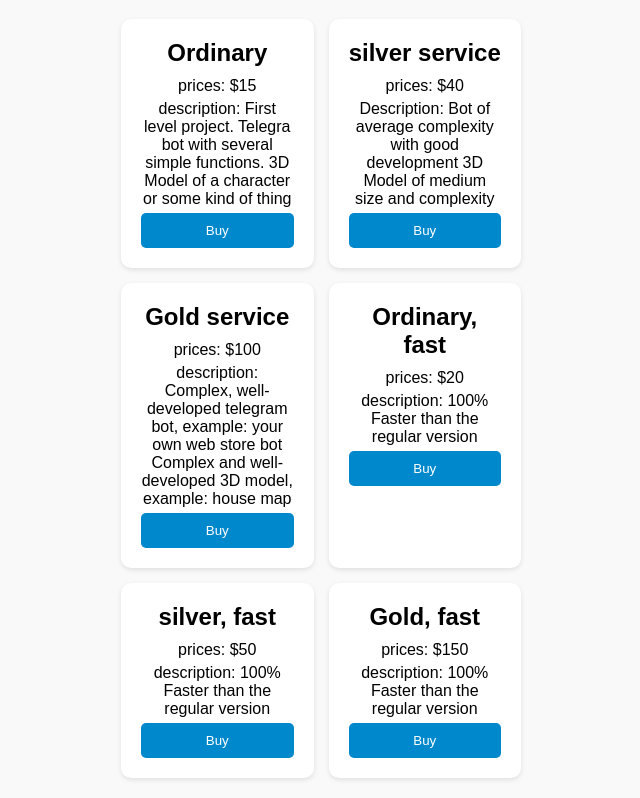
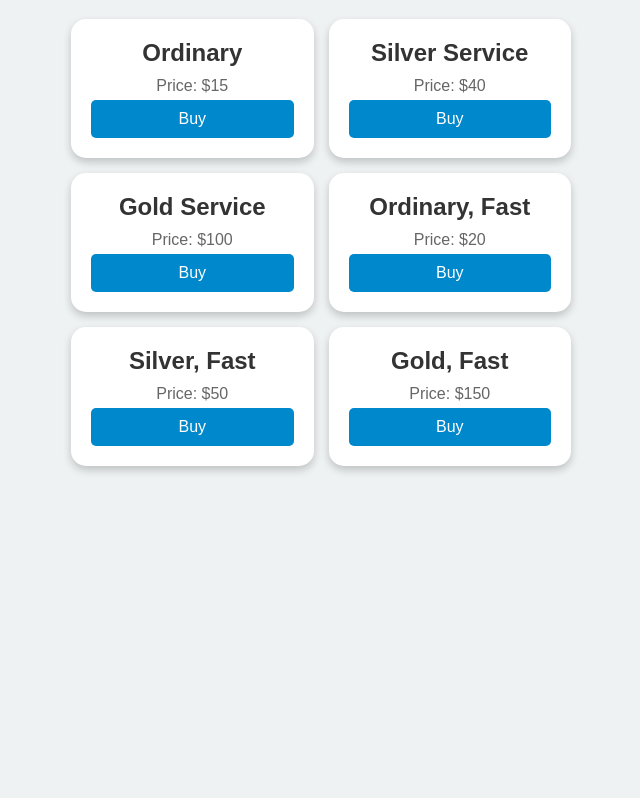
Before and after one commit to parfenmarkevich/telegram-webapp, a plain HTML site: page index.html in a window 1280 px wide. Shown: the part 81-879 px from the top of the page, without its empty margins (319-959 px from the left). After the commit the page ends 800 px from the top, so only its background shows below. Drawn offline with Linux system fonts and the light colour scheme.

Commit message:
?????? ????????? ????????

```diff
--- a/index.html
+++ b/index.html
@@ -3,11 +3,11 @@
 <head>
     <meta charset="UTF-8">
     <meta name="viewport" content="width=device-width, initial-scale=1.0">
-    <title>Freelance services</title>
+    <title>Freelance Services</title>
     <style>
         body {
-            font-family: Arial, sans-serif;
-            background-color: #f9f9f9;
+            font-family: 'Arial', sans-serif;
+            background-color: #eef2f3;
             margin: 0;
             padding: 20px;
             text-align: center;
@@ -16,20 +16,26 @@
             display: grid;
             grid-template-columns: repeat(2, 1fr);
             gap: 15px;
-            max-width: 400px;
+            max-width: 500px;
             margin: auto;
         }
         .item {
             background: white;
             padding: 20px;
-            border-radius: 10px;
-            box-shadow: 0 2px 5px rgba(0, 0, 0, 0.1);
+            border-radius: 15px;
+            box-shadow: 0 4px 8px rgba(0, 0, 0, 0.2);
+            transition: transform 0.3s ease-in-out;
+        }
+        .item:hover {
+            transform: scale(1.05);
         }
         .item h2 {
             margin: 0 0 10px;
+            color: #333;
         }
         .item p {
             margin: 5px 0;
+            color: #666;
         }
         .item button {
             background: #0088cc;
@@ -39,6 +45,33 @@
             width: 100%;
             border-radius: 5px;
             cursor: pointer;
+            font-size: 16px;
+        }
+        .item button:hover {
+            background: #0077b3;
+        }
+        .modal {
+            display: none;
+            position: fixed;
+            z-index: 1;
+            left: 0;
+            top: 0;
+            width: 100%;
+            height: 100%;
+            background-color: rgba(0,0,0,0.5);
+        }
+        .modal-content {
+            background-color: white;
+            margin: 10% auto;
+            padding: 20px;
+            border-radius: 10px;
+            width: 80%;
+            max-width: 400px;
+        }
+        .close {
+            float: right;
+            font-size: 24px;
+            cursor: pointer;
         }
     </style>
 </head>
@@ -47,47 +80,61 @@
     <div class="container">
         <div class="item">
             <h2>Ordinary</h2>
-            <p>prices: $15</p>
-            <p>description: First level project.
-               Telegra bot with several simple functions.
-
-               3D Model of a character or some kind of thing </p>
-            <button>Buy</button>
+            <p>Price: $15</p>
+            <button onclick="openModal('ordinary')">Buy</button>
         </div>
         <div class="item">
-            <h2>silver service</h2>
-            <p>prices: $40</p>
-            <p>Description: Bot of average complexity with good development
-
-               3D Model of medium size and complexity</p>
-            <button>Buy</button>
+            <h2>Silver Service</h2>
+            <p>Price: $40</p>
+            <button onclick="openModal('silver')">Buy</button>
         </div>
         <div class="item">
-            <h2>Gold service</h2>
-            <p>prices: $100</p>
-            <p>description: Сomplex, well-developed telegram bot, example: your own web store bot
-
-                Сomplex and well-developed 3D model, example: house map</p>
-            <button>Buy</button>
+            <h2>Gold Service</h2>
+            <p>Price: $100</p>
+            <button onclick="openModal('gold')">Buy</button>
         </div>
         <div class="item">
-            <h2>Ordinary, fast</h2>
-            <p>prices: $20</p>
-            <p>description: 100% Faster than the regular version</p>
-            <button>Buy</button>
+            <h2>Ordinary, Fast</h2>
+            <p>Price: $20</p>
+            <button onclick="openModal('ordinaryFast')">Buy</button>
         </div>
         <div class="item">
-            <h2>silver, fast</h2>
-            <p>prices: $50</p>
-            <p>description: 100% Faster than the regular version</p>
-            <button>Buy</button>
+            <h2>Silver, Fast</h2>
+            <p>Price: $50</p>
+            <button onclick="openModal('silverFast')">Buy</button>
         </div>
         <div class="item">
-            <h2>Gold, fast </h2>
-            <p>prices: $150</p>
-            <p>description: 100% Faster than the regular version</p>
-            <button>Buy</button>
+            <h2>Gold, Fast</h2>
+            <p>Price: $150</p>
+            <button onclick="openModal('goldFast')">Buy</button>
         </div>
     </div>
+
+    <div id="modal" class="modal">
+        <div class="modal-content">
+            <span class="close" onclick="closeModal()">&times;</span>
+            <h2 id="modal-title"></h2>
+            <p id="modal-description"></p>
+        </div>
+    </div>
+
+    <script>
+        function openModal(service) {
+            const descriptions = {
+                ordinary: "First level project. Telegram bot with several simple functions. 3D Model of a character or some kind of thing.",
+                silver: "Bot of average complexity with good development. 3D Model of medium size and complexity.",
+                gold: "Complex, well-developed telegram bot, example: your own web store bot. Complex and well-developed 3D model, example: house map.",
+                ordinaryFast: "100% Faster than the regular version.",
+                silverFast: "100% Faster than the regular version.",
+                goldFast: "100% Faster than the regular version."
+            };
+            document.getElementById("modal-title").innerText = service.replace(/([A-Z])/g, ' $1').trim();
+            document.getElementById("modal-description").innerText = descriptions[service];
+            document.getElementById("modal").style.display = "block";
+        }
+        function closeModal() {
+            document.getElementById("modal").style.display = "none";
+        }
+    </script>
 </body>
 </html>
```
